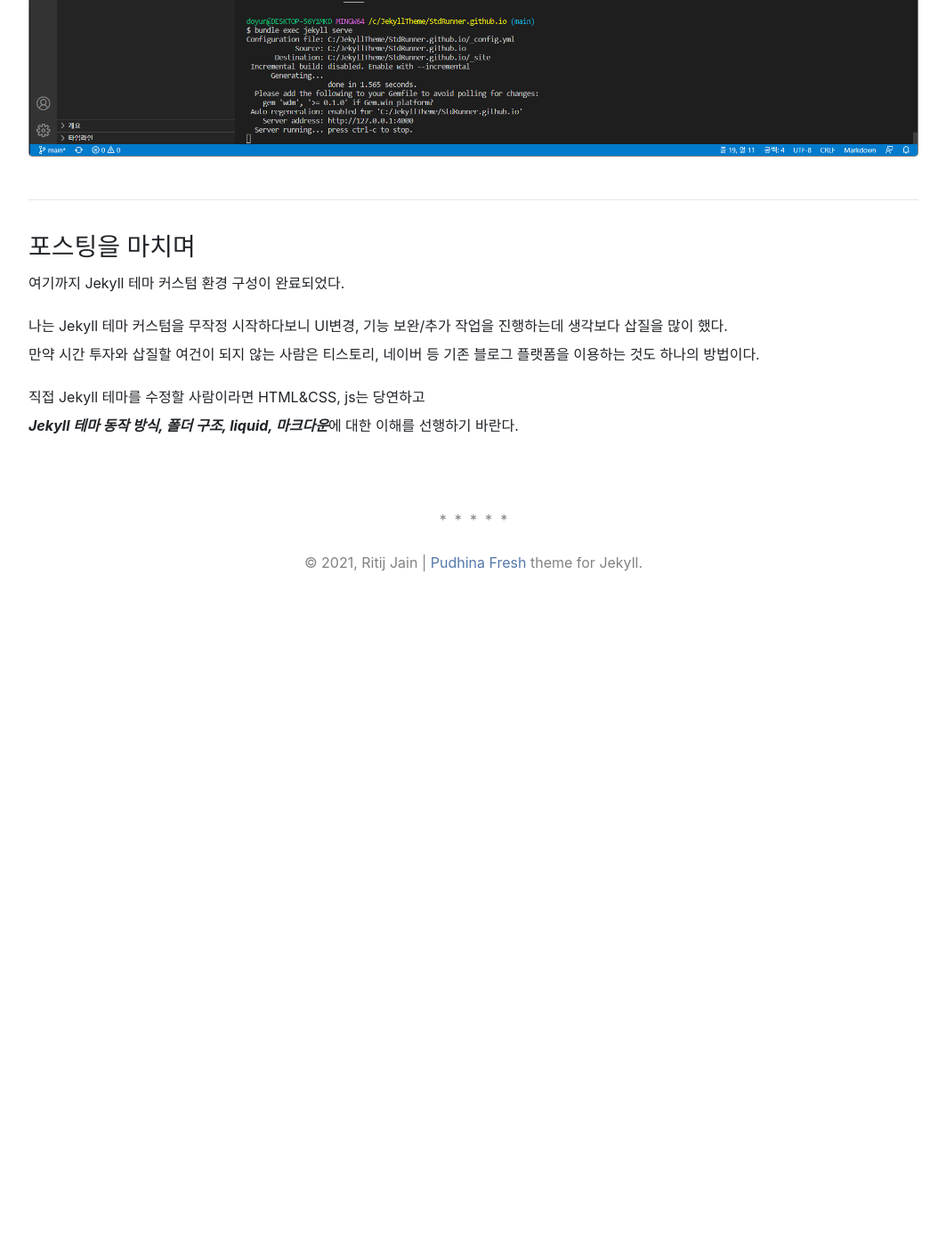
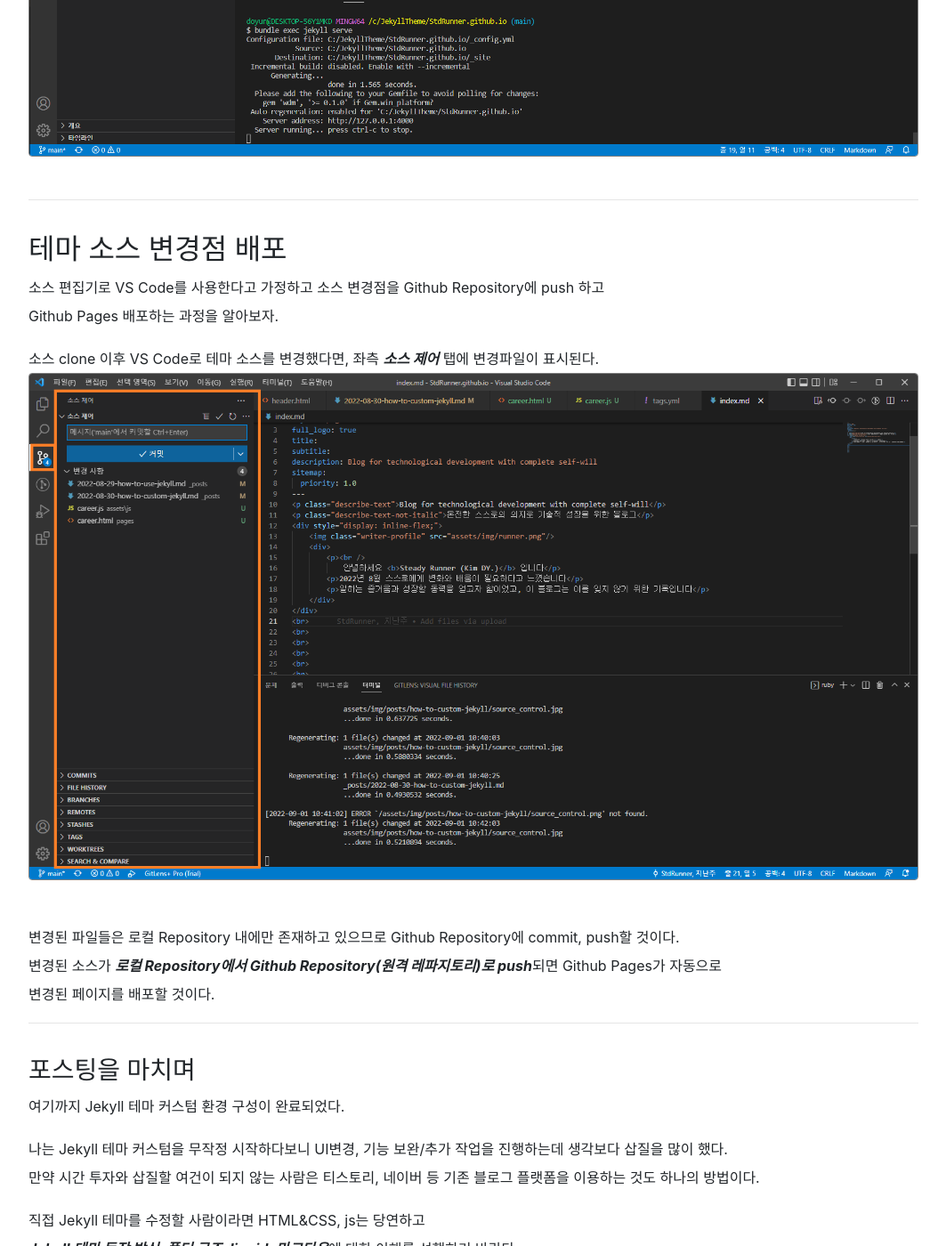
Before and after one commit to StdRunner/StdRunner.github.io, a Jekyll site: the page built from _posts/2022-08-30-how-to-custom-jekyll.md, in a window 1280 px wide and 1400 px high, scrolled down 11140 px. Shown: the whole window at 89% size, without its empty margins (108-1171 px from the left). Built offline with Jekyll 4.4.1, drawn with Linux system fonts in a browser that asks for light colours; nearby versions of some CDN libraries; comment, search, counter and statistics services are not loaded; a style sheet for code colours, icons or effects is not loaded; before the commit the page ends 11844 px from its top, so only the background shows below that.

Commit message:
- edit post : how-to-use-jekyll - edit post : how-to-custom-jekyll

```diff
--- a/_posts/2022-08-30-how-to-custom-jekyll.md
+++ b/_posts/2022-08-30-how-to-custom-jekyll.md
@@ -99,6 +99,18 @@
 <img src="\assets\img\posts\how-to-custom-jekyll\vs_code2.png" style="border: 1px solid gray;" /><br>
 * * *
 
+## 테마 소스 변경점 배포
+소스 편집기로 VS Code를 사용한다고 가정하고 소스 변경점을 Github Repository에 push 하고
+Github Pages 배포하는 과정을 알아보자.
+
+소스 clone 이후 VS Code로 테마 소스를 변경했다면, 좌측 ***소스 제어*** 탭에 변경파일이 표시된다.
+<img src="\assets\img\posts\how-to-custom-jekyll\src_ctrl.png" style="border: 1px solid gray;" /><br>
+
+변경된 파일들은 로컬 Repository 내에만 존재하고 있으므로 Github Repository에 commit, push할 것이다.
+변경된 소스가 ***로컬 Repository에서 Github Repository(원격 레파지토리)로 push***되면 Github Pages가 자동으로
+변경된 페이지를 배포할 것이다.
+* * *
+
 ### 포스팅을 마치며
 여기까지 Jekyll 테마 커스텀 환경 구성이 완료되었다.
 
```
Also changed, not shown: _posts/2022-08-29-how-to-use-jekyll.md (+1 -1 lines), pages/career.html (added, +10 -0 lines), assets/img/posts/how-to-custom-jekyll/src_ctrl.png (added), assets/js/career.js (added).
